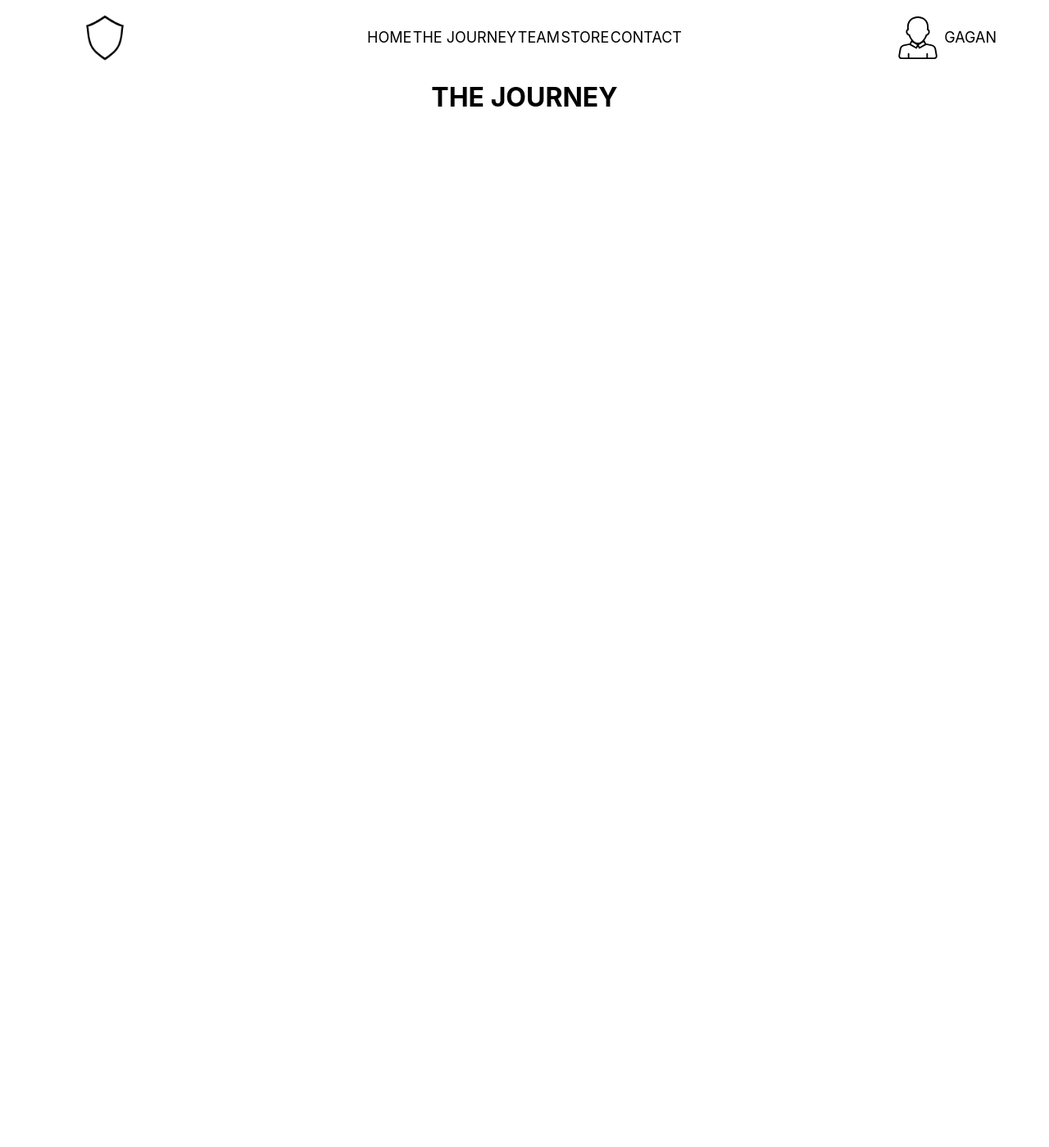
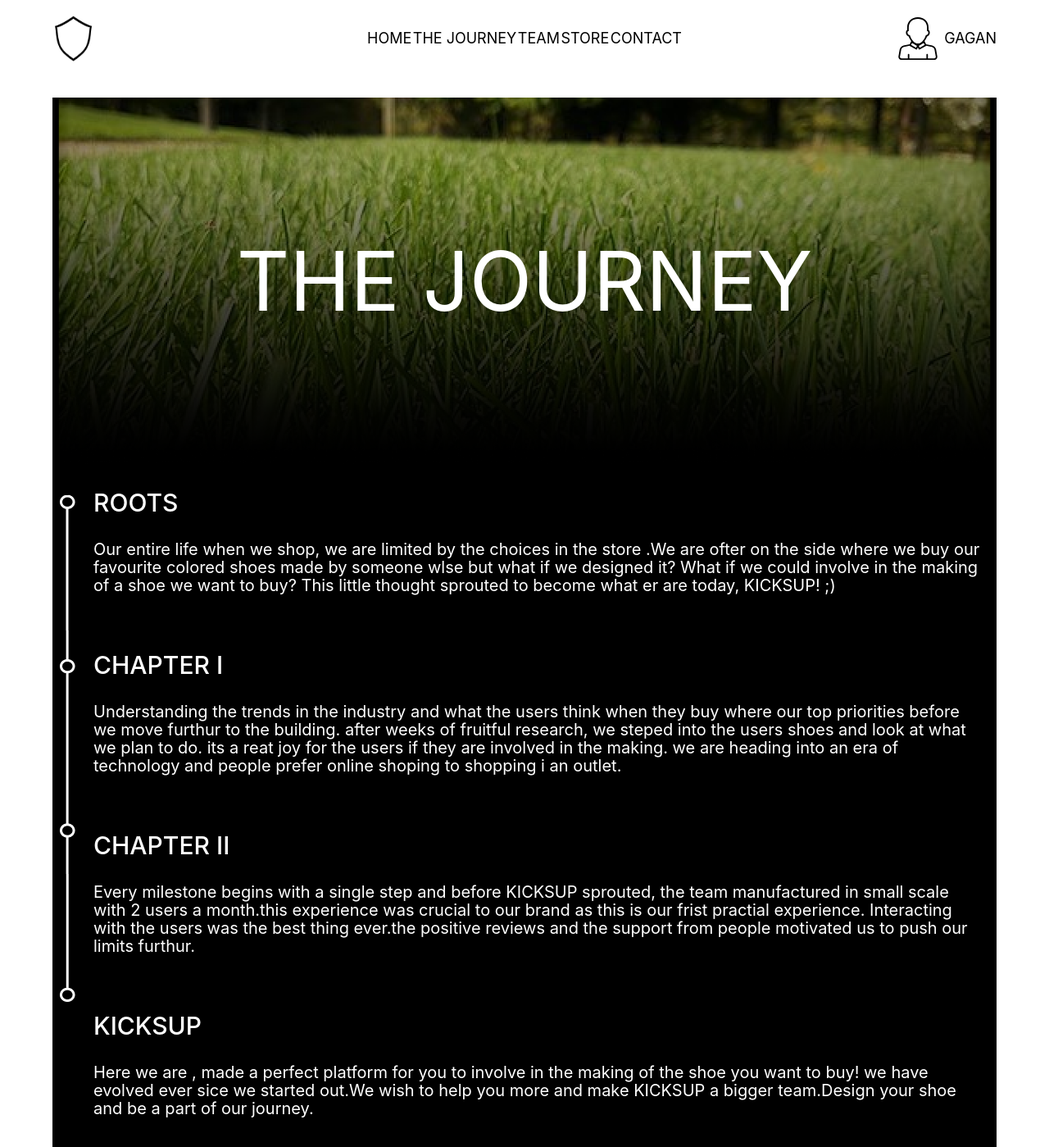
Before and after one commit to rashiyadhruv/Kicksup, a React (Create React App) app: page /the-journey in a window 1280 px wide. Shown: the whole page at 82% size. Before the commit the page ends 800 px from the top, so only its background shows below. Built offline with nearby package versions, Linux system fonts and the light colour scheme.

Commit message:
Adds thejourney section

```diff
--- a/src/App.css
+++ b/src/App.css
@@ -1,5 +1,7 @@
 .App {
   text-align: center;
+  overflow-x: hidden;
+  overflow-y: hidden;
 }
 
 .App-header {
--- a/src/App.js
+++ b/src/App.js
@@ -1,6 +1,7 @@
 import "./App.css";
 import Navbar from "./containers/navbar/navbar";
 import React from "react";
+import Thejourney from "./containers/thejourney/thejourney";
 import { BrowserRouter, Routes, Route } from "react-router-dom";
 
 function App() {
@@ -10,7 +11,7 @@ function App() {
         <Navbar />
         <Routes>
           <Route path="/" element={<h1>HOME</h1>} />
-          <Route path="/the-journey" element={<h1>THE JOURNEY</h1>} />
+          <Route path="/the-journey" element={<Thejourney />} />
           <Route path="/contact" element={<h1>CONTACT</h1>} />
           <Route path="/team" element={<h1>TEAM</h1>} />
           <Route path="/store" element={<h1>STORE</h1>} />
--- a/src/containers/navbar/navbar.scss
+++ b/src/containers/navbar/navbar.scss
@@ -1,7 +1,9 @@
 .navbar {
   width: 100vw;
   height: 8vh;
-  padding-top: 14px;
+  padding-top: 15px;
+  padding-bottom: 40px;
+
   display: flex;
   flex-direction: row;
   justify-content: space-between;
@@ -12,10 +14,10 @@
     height: 7vh;
     display: flex;
     flex-direction: row;
-    justify-content: center;
+    justify-content: flex-start;
     align-items: center;
     img {
-      width: 100%;
+      width: 70%;
       height: 100%;
       object-fit: contain;
     }
--- /dev/null
+++ b/src/containers/thejourney/thejourney.jsx
@@ -0,0 +1,61 @@
+import "./thejourney.scss";
+const thejourney = () => {
+  return (
+    <div className="jou-wrapper">
+      <div className="thejourney">
+        <div className="thejourney-img">
+          <div className="thejourney-img-title">
+            {" "}
+            <p>THE JOURNEY</p>
+          </div>
+        </div>
+        <div className="thejourney-text">
+          <div className="thejourney-text-pointwrapper">
+            <p className="thejourney-text-heading">ROOTS</p>
+            <p className="thejourney-text-content">
+              Our entire life when we shop, we are limited by the choices in the
+              store .We are ofter on the side where we buy our favourite colored
+              shoes made by someone wlse but what if we designed it? What if we
+              could involve in the making of a shoe we want to buy? This little
+              thought sprouted to become what er are today, KICKSUP! ;)
+            </p>
+          </div>
+          <div className="thejourney-text-pointwrapper">
+            <p className="thejourney-text-heading">CHAPTER I</p>
+            <p className="thejourney-text-content">
+              Understanding the trends in the industry and what the users think
+              when they buy where our top priorities before we move furthur to
+              the building. after weeks of fruitful research, we steped into the
+              users shoes and look at what we plan to do. its a reat joy for the
+              users if they are involved in the making. we are heading into an
+              era of technology and people prefer online shoping to shopping i
+              an outlet.
+            </p>
+          </div>
+          <div className="thejourney-text-pointwrapper">
+            <p className="thejourney-text-heading">CHAPTER II</p>
+            <p className="thejourney-text-content">
+              Every milestone begins with a single step and before KICKSUP
+              sprouted, the team manufactured in small scale with 2 users a
+              month.this experience was crucial to our brand as this is our
+              frist practial experience. Interacting with the users was the best
+              thing ever.the positive reviews and the support from people
+              motivated us to push our limits furthur.
+            </p>
+          </div>
+          <div className="thejourney-text-pointwrapper">
+            <p className="thejourney-text-heading">KICKSUP</p>
+            <p className="thejourney-text-content">
+              Here we are , made a perfect platform for you to involve in the
+              making of the shoe you want to buy! we have evolved ever sice we
+              started out.We wish to help you more and make KICKSUP a bigger
+              team.Design your shoe and be a part of our journey.
+            </p>
+          </div>
+        </div>
+      </div>
+    </div>
+  );
+};
+
+export default thejourney;
--- /dev/null
+++ b/src/containers/thejourney/thejourney.scss
@@ -0,0 +1,53 @@
+.jou-wrapper {
+  width: 100vw;
+  height: 160vh;
+  display: flex;
+  justify-content: center;
+  align-items: flex-start;
+  overflow-x: hidden;
+}
+
+.thejourney {
+  height: 160vh;
+  width: 90%;
+  background-color: black;
+  &-img {
+    display: flex;
+    justify-content: center;
+    align-items: center;
+    background: url("../../assets/images/grassedited.png") no-repeat bottom
+      center / cover;
+    width: 100%;
+    height: 35%;
+    &-title {
+      color: white;
+      font-style: normal;
+      font-weight: normal;
+      font-size: 100px;
+      line-height: 120px;
+    }
+  }
+
+  &-text {
+    color: white;
+    padding-left: 50px;
+    padding-right: 20px;
+    text-align: left;
+    background: url("../../assets/images/line.png") no-repeat top left/auto;
+    &-pointwrapper {
+      padding-bottom: 20px;
+    }
+    &-heading {
+      font-style: normal;
+      font-weight: 500;
+      font-size: 30px;
+      line-height: 32px;
+    }
+    &-content {
+      font-style: normal;
+      font-weight: normal;
+      font-size: 20px;
+      line-height: 22px;
+    }
+  }
+}
```
Also changed, not shown: src/assets/images/grassedited.png (added), src/assets/images/line.png (added).
